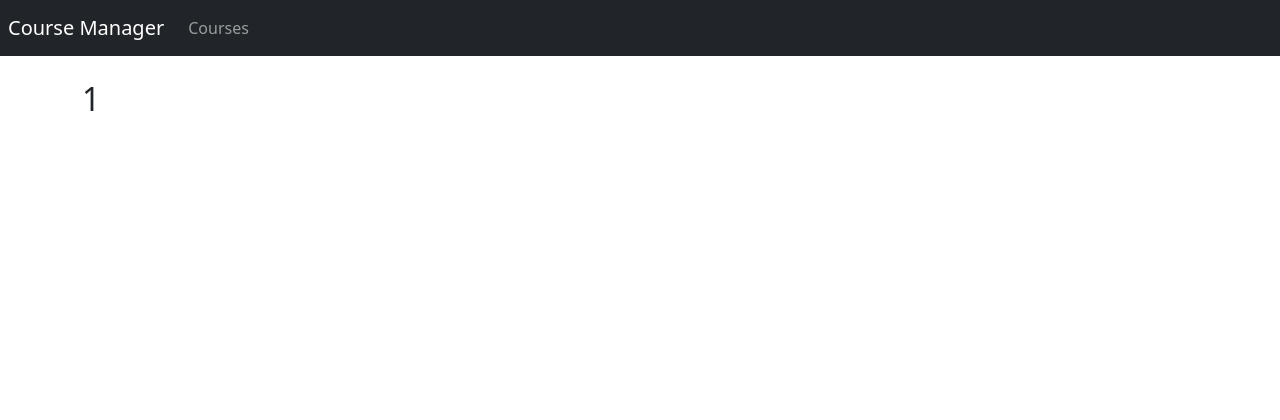
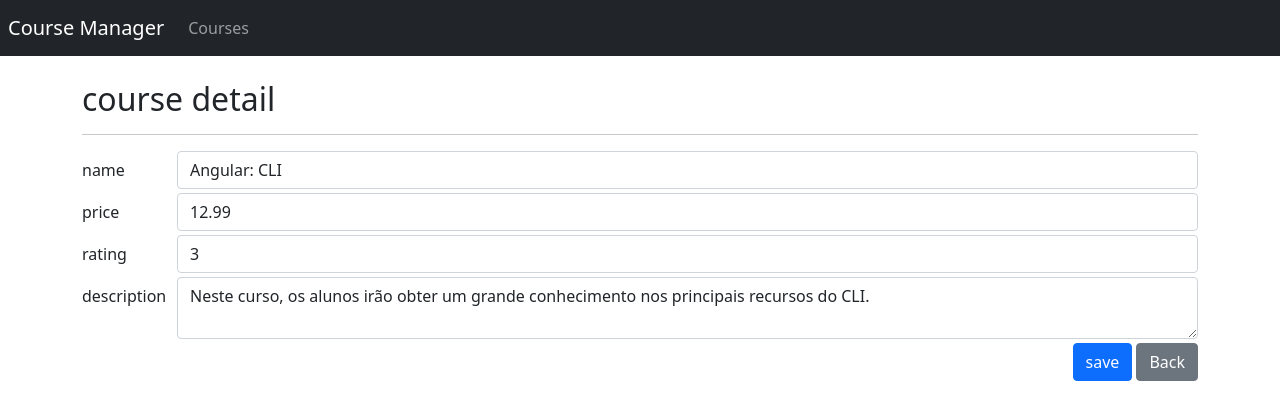
Before and after one commit to Sousa83/philips-fullstack-bootcamp, an Angular app in the folder angular/course-manager/: page /course/1 in a window 1280 px wide. Shown: the top 420 px of the page. Built offline with nearby package versions, Linux system fonts and the light colour scheme.

Commit message:
angular-introduction: workinkg with forms

```diff
--- a/angular/course-manager/src/app/coursers/course-detail.component.html
+++ b/angular/course-manager/src/app/coursers/course-detail.component.html
@@ -1 +1,94 @@
-<h2>{{ courseId }}</h2>
+<h2>course detail</h2>
+
+<hr />
+
+<!-- " #abc='ng...'" é variável de "template",
+  usada para controlar o formulário -->
+
+<form #courseForm="ngForm">
+  <div class="form-group mt-1 row">
+    <label class="col-1 col-form-label">name</label>
+    <div class="col-11">
+      <input
+        required
+        name="name"
+        class="form-control"
+        [(ngModel)]="course.name"
+        #courseName="ngModel"
+        [ngClass]="{ 'is-invalid': courseName.invalid }"
+      />
+
+      <div class="invalid-feedback">
+        <span>Field is required</span>
+      </div>
+    </div>
+  </div>
+
+  <div class="form-group mt-1 row">
+    <label class="col-1 col-form-label">price</label>
+    <div class="col-11">
+      <input
+        required
+        name="price"
+        class="form-control"
+        [(ngModel)]="course.price"
+        #coursePrice="ngModel"
+        [ngClass]="{ 'is-invalid': coursePrice.invalid }"
+      />
+
+      <div class="invalid-feedback">
+        <span>Field is required</span>
+      </div>
+    </div>
+  </div>
+
+  <div class="form-group mt-1 row">
+    <label class="col-1 col-form-label">rating</label>
+    <div class="col-11">
+      <input
+        required
+        name="rating"
+        class="form-control"
+        [(ngModel)]="course.rating"
+        #courseRating="ngModel"
+        [ngClass]="{ 'is-invalid': courseRating.invalid }"
+      />
+
+      <div class="invalid-feedback">
+        <span>Field is required</span>
+      </div>
+    </div>
+  </div>
+
+  <div class="form-group mt-1 row">
+    <label class="col-1 col-form-label">description</label>
+    <div class="col-11">
+      <textarea
+        required
+        name="description"
+        class="form-control"
+        [(ngModel)]="course.description"
+        #courseDesc="ngModel"
+        [ngClass]="{ 'is-invalid': courseDesc.invalid }"
+      >
+      </textarea>
+
+      <div class="invalid-feedback">
+        <span>Field is required</span>
+      </div>
+    </div>
+  </div>
+
+  <div class="d-flex justify-content-end mt-1">
+    <button
+      class="btn btn-primary"
+      [disabled]="courseForm.invalid"
+      (click)="save()"
+    >
+      save
+    </button>
+    <button class="btn btn-secondary ms-1" [routerLink]="['/courses']">
+      Back
+    </button>
+  </div>
+</form>
--- a/angular/course-manager/src/app/coursers/course-detail.component.ts
+++ b/angular/course-manager/src/app/coursers/course-detail.component.ts
@@ -1,19 +1,32 @@
 import { Component, OnInit } from '@angular/core';
 import { ActivatedRoute } from '@angular/router';
+import { Course } from '../models/Course';
+import { CourseService } from '../services/course.service';
 
 @Component({
   templateUrl: './course-detail.component.html',
 })
 export class CourseDetailComponent implements OnInit {
-  courseId: number | undefined = 0;
+  course: Course;
 
-  // O uso de parâmetros do path da rota é via injeção dessa classe
+  // O uso de parâmetros do path da rota é via injeção da classe ActivatedRoute
   // E utilizando o código na implementação do "ngOnInit"
-  constructor(private activtedRoute: ActivatedRoute) {}
+  constructor(
+    private activtedRoute: ActivatedRoute,
+    private courseService: CourseService
+  ) {}
 
   ngOnInit(): void {
     const id = this.activtedRoute.snapshot.paramMap.get('id');
 
-    this.courseId = id ? +id : 0;
+    const course = this.courseService.retriveById(+!!id);
+
+    if (course) {
+      this.course = course;
+    }
+  }
+
+  save(): void {
+    this.courseService.save(this.course);
   }
 }
--- a/angular/course-manager/src/app/services/course.service.ts
+++ b/angular/course-manager/src/app/services/course.service.ts
@@ -9,6 +9,18 @@
 export class CourseService {
   retriveAll(): Array<Course> {
     return courses;
+  }
+
+  retriveById(id: number): Course | undefined {
+    return courses.find((c) => c.id === id);
+  }
+
+  save(course: Course): void {
+    if (course.id) {
+      const index = courses.findIndex((c) => c.id === course.id);
+
+      courses[index] = course;
+    }
   }
 }
 
```
